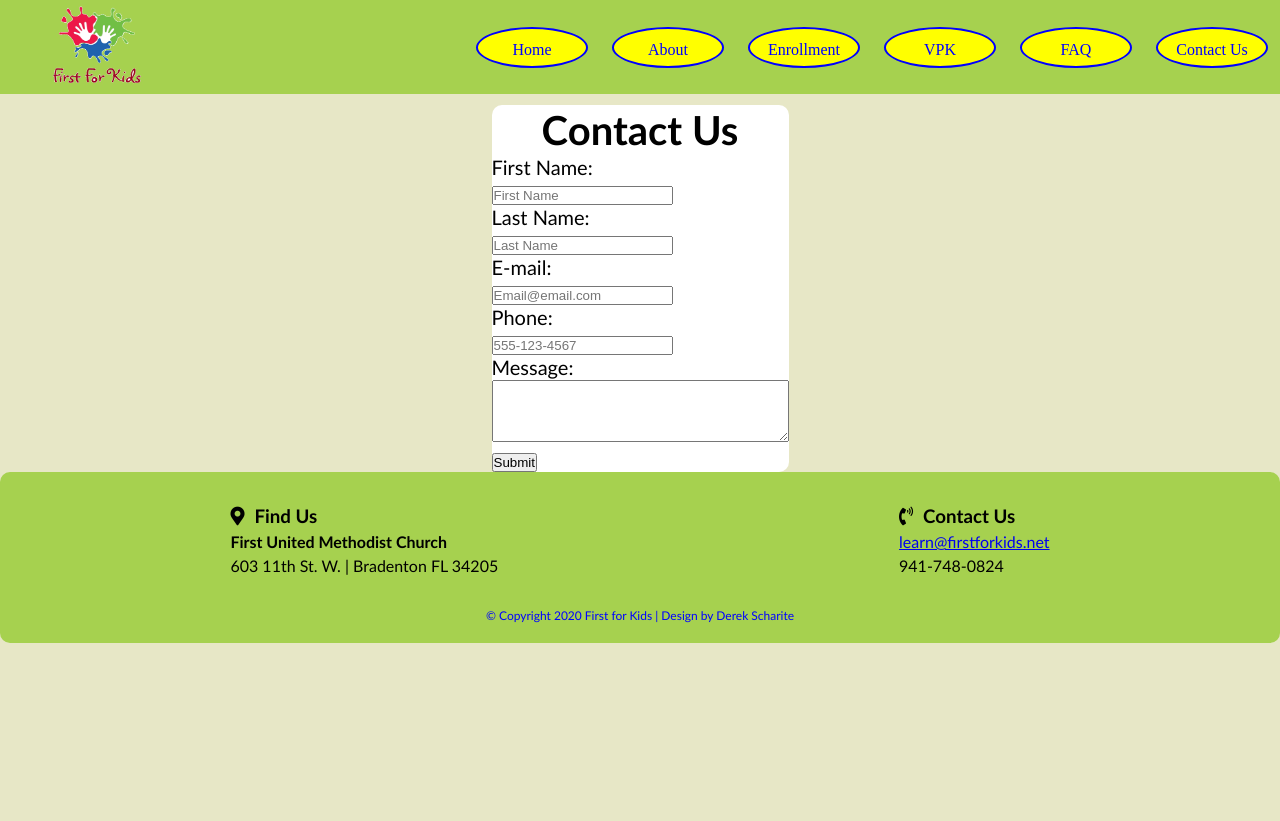
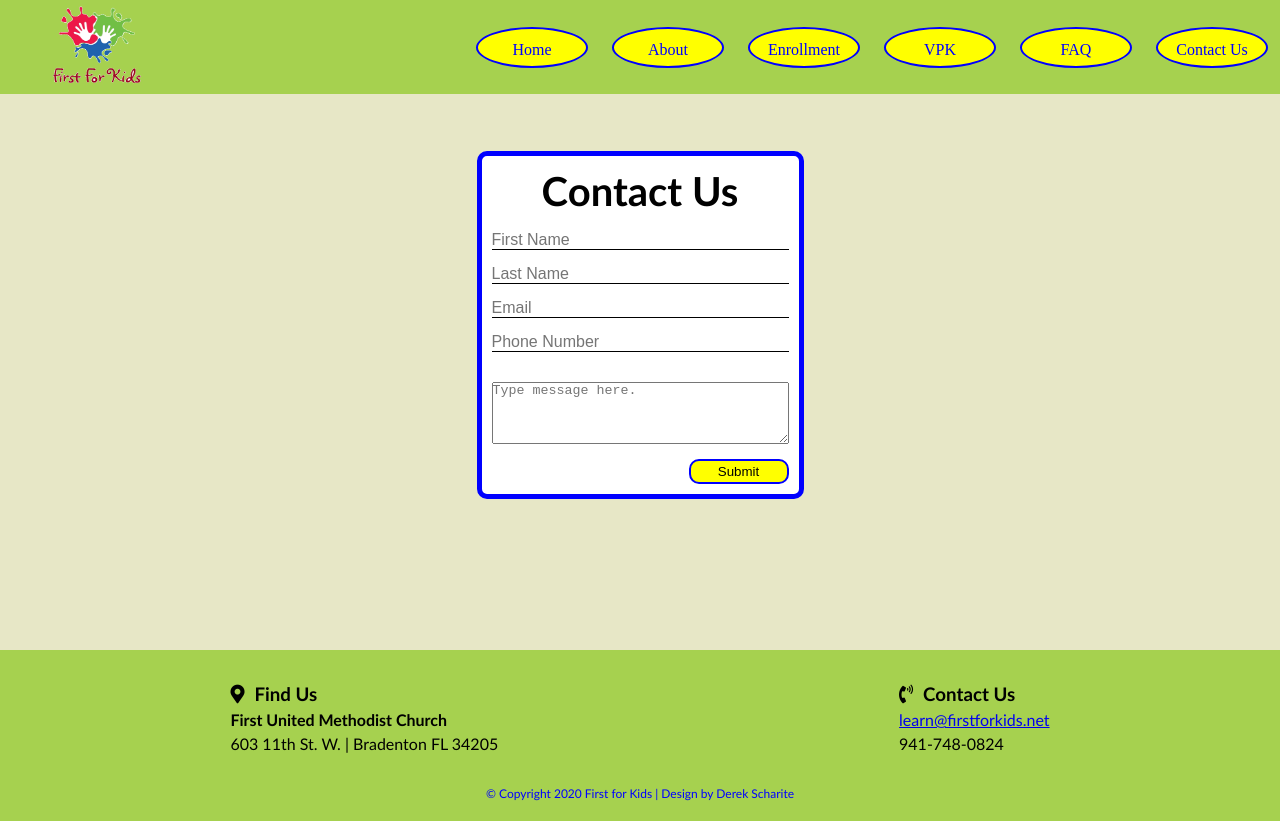
Before and after one commit to Scharite13/First4Kids, a React (Create React App) app: page /contactus in a window 1280 px wide. Before the commit the page ends 800 px from the top, so only its background shows below. Built offline with nearby package versions, Linux system fonts and the light colour scheme; a web font is replaced by a local one.

Commit message:
style contact us form no labels

```diff
--- a/src/Componants/Contact/contact.js
+++ b/src/Componants/Contact/contact.js
@@ -55,26 +55,34 @@ class Contact extends Component {
         return (
     <div className="outer-div">
     <div className="contact-form">
-        <h1>Contact Us</h1>
+        <h1 className="contact-title">Contact Us</h1>
         <form  id="contact-form"  action="https://formkeep.com/f/957f83998e7c"
             accept-charset="UTF-8" enctype="multipart/form-data" method="POST">
-
-            <label className="fname" htmlFor="fname">First Name:</label><br></br>
-            <input type="text" id="fname" name="first_name" onChange={this.handleFNameChange}  value={this.state.name} placeholder="First Name"/><br></br>
-
-            <label className="lname" htmlFor="lname">Last Name:</label><br></br>
-            <input type="text" id="lname" name="last_name" onChange={this.handleLNameChange}  value={this.state.name} placeholder="Last Name"/><br></br>
-
-            <label className="email" htmlFor="email">E-mail:</label><br></br>
-            <input type="email" id="email" name="email" onChange={this.handleEmailChange} value={this.state.email}  placeholder="Email@email.com"/><br></br>
-
-            <label className="phone" htmlFor="phone">Phone:</label><br></br>
-            <input type="tel" id="phone" onChange={this.handlePhoneChange} value={this.state.phone} name="phone_number" placeholder="555-123-4567"/><br></br>
-
-            <label className="message" htmlFor="message">Message:</label><br></br>
-            <textarea name="message" rows="4" cols="35" id="comment" onChange={this.handleMessageChange} value={this.state.message}></textarea><br></br>
-
-            <button type="submit" value='submit'>Submit</button>
+            <ul className="wrapper">
+                <li className="form-row">
+                    {/* <label className="fname" htmlFor="fname">First Name:</label> */}
+                    <input type="text" id="fname" name="first_name" onChange={this.handleFNameChange}  value={this.state.name} placeholder="First Name"/>
+                </li>
+                <li className="form-row">
+                    {/* <label className="lname" htmlFor="lname">Last Name:</label> */}
+                    <input type="text" id="lname" name="last_name" onChange={this.handleLNameChange}  value={this.state.name} placeholder="Last Name"/>
+                </li>
+                <li className="form-row">
+                    {/* <label className="email" htmlFor="email">E-mail:</label> */}
+                    <input type="email" id="email" name="email" onChange={this.handleEmailChange} value={this.state.email}  placeholder="Email"/>
+                </li>
+                <li className="form-row">
+                    {/* <label className="phone" htmlFor="phone">Phone:</label> */}
+                    <input type="tel" id="phone" onChange={this.handlePhoneChange} value={this.state.phone} name="phone_number" placeholder="Phone Number"/>
+                </li>
+                <li className="form-row">
+                    {/* <label className="message" htmlFor="message">Message:</label> */}
+                    <textarea name="message" rows="4" cols="35" id="comment" onChange={this.handleMessageChange} value={this.state.message} placeholder="Type message here."></textarea>
+                </li>
+                <li className="form-row">
+                    <button className="contact-button" type="submit" value='submit'>Submit</button>
+                </li>
+            </ul>
         </form>
     </div>
     </div>
--- a/src/Componants/Contact/contact.styles.css
+++ b/src/Componants/Contact/contact.styles.css
@@ -1,6 +1,11 @@
 .outer-div {
   display: flex;
   justify-content: center;
+  margin: 141px;
+}
+
+.contact-title {
+  margin-bottom: 15px;
 }
 
 .contact-form {
@@ -13,19 +18,45 @@
   line-height: 1.25;
   background-color: white;
   border-radius: 10px;
+  border: 5px solid blue;
+  padding: 10px;
+  margin: 10px;
 }
 
-.fname {
+.contact-button {
+  background-color: yellow;
+  border: 2px solid blue;
+  border-radius: 10px;
+  width: 100px;
+  height: 25px;
+  align-self: center;
 }
 
-.lname {
+.wrapper {
+  display: flex;
+  flex-direction: column;
+  justify-content: center;
 }
 
-.email {
+.form-row {
+  display: flex;
+  line-height: 1.5;
+  justify-content: flex-end;
 }
 
-.phone {
+.form-row input {
+  border: none;
+  border-bottom: solid black 0.5px;
+  margin-bottom: 15px;
+  width: 100%;
+  font-size: 16px;
 }
 
-.message {
+.form-row textarea {
+  margin-top: 15px;
+  margin-bottom: 15px;
 }
+
+.form-row button {
+  align-items: flex-end;
+}
--- a/src/Componants/Footer/Footer.styles.css
+++ b/src/Componants/Footer/Footer.styles.css
@@ -1,7 +1,6 @@
 .footer-container {
   padding: 10px;
   background-color: rgb(166, 209, 79);
-  border-radius: 10px;
 }
 
 .map-contact-container {
```
